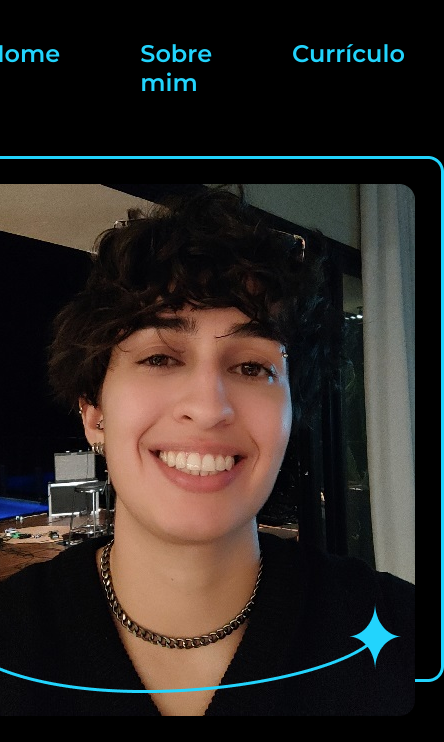
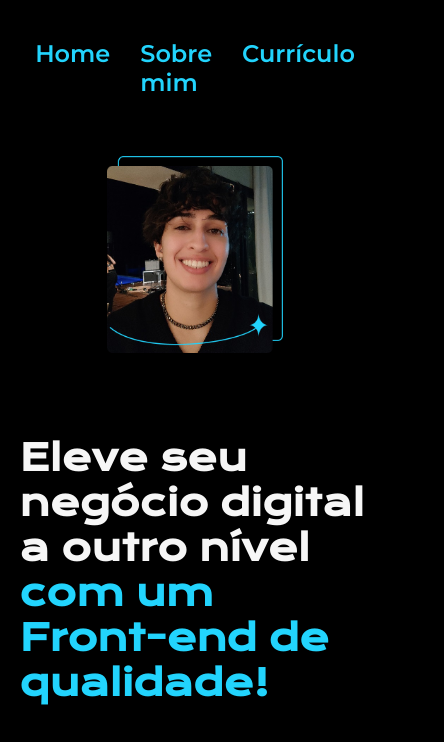
Before and after one commit to nataliabo1995/portfolio, a plain HTML site: page index.html in a window 390 px wide. Shown: the top 742 px of the page, 444 px wide, since content can reach past the window. Drawn offline with nearby package versions, Linux system fonts and the light colour scheme.

Commit message:
responsividade

```diff
--- a/styles/style.css
+++ b/styles/style.css
@@ -104,7 +104,7 @@ body{
     padding: 3%;
 }
 
-.aprecentacao__imagem {
+.apresentacao__imagem {
     width: 50%;
 }
 
@@ -125,6 +125,7 @@ body{
 
     .cabecalho__menu {
         justify-content: center;
+        gap: 30px;
     }
 
     .apresentacao {
```
